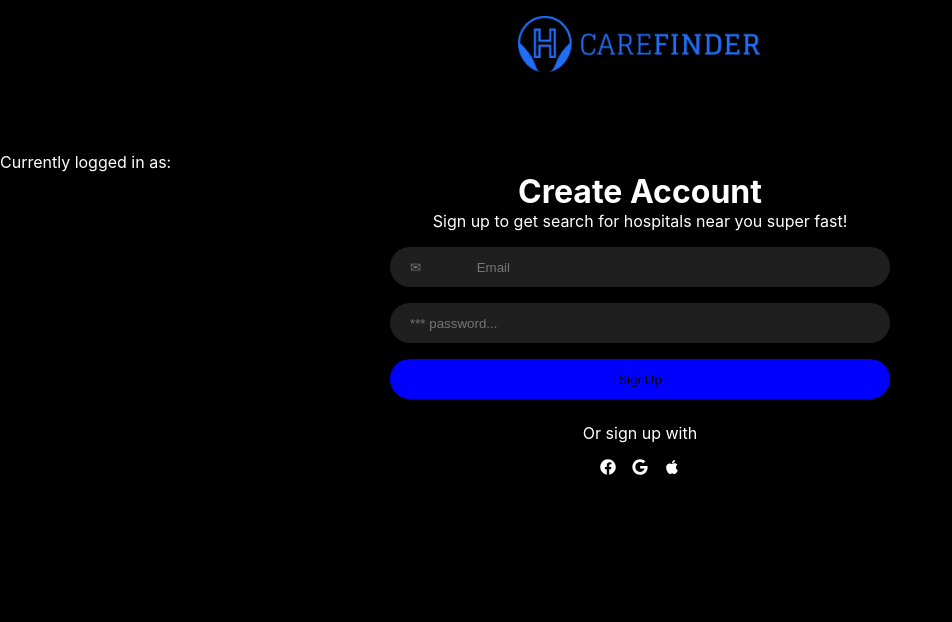
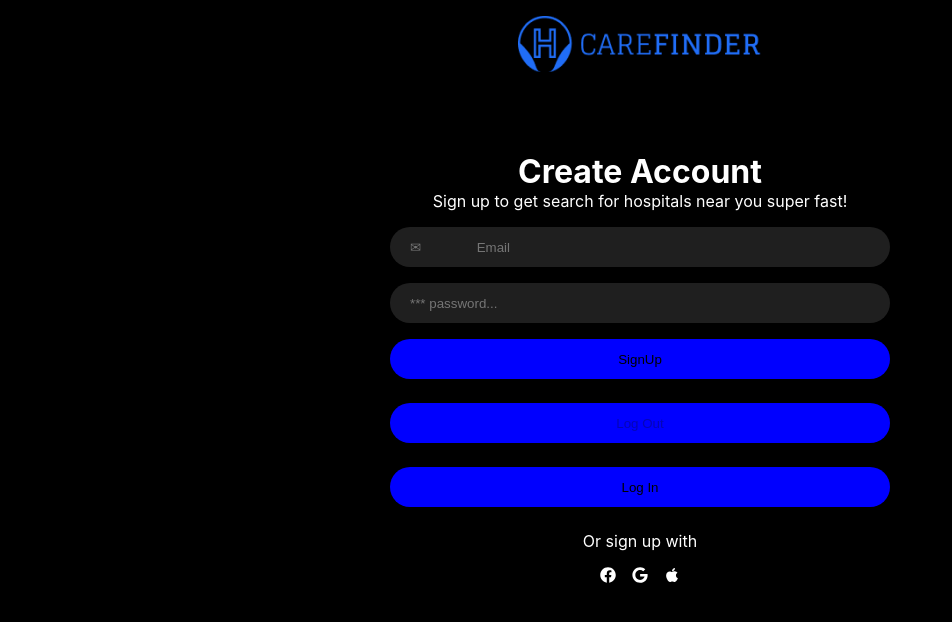
Before and after one commit to RidwanAdebosin/CareFinder, a React (Vite) app: page /signupform in a window 1280 px wide. Shown: the top 622 px of the page, without its empty margins (0-952 px from the left). Built offline with nearby package versions, Linux system fonts and the light colour scheme; no server answers.

Commit message:
Form Authentication debugged

```diff
--- a/src/Pages/SignUp/SignUpForm.tsx
+++ b/src/Pages/SignUp/SignUpForm.tsx
@@ -4,8 +4,7 @@ import "./SignUp.css";
 import CareFinderLogo from ".//careFinderLogo.png"
 import { signup, useAuth, logout, login, } from "../../config";
 import { FormEvent, useRef, useState } from "react";
-import AddHospitals from "../AddHospitals/AddHospitals";
-// import AddHospitals from "../AddHospitals/AddHospitals";
+
 
 
 
@@ -30,25 +29,25 @@ const currentUser = useAuth();
 setLoading(false);
   }
 
-//   async function handlelogout(){
-//     setLoading(true);
-//   try {
-//   await logout();
-//   }catch{
-//     alert("Error!");
-//   }
-//   setLoading(false);
-// }
+  async function handleLogout(){
+    setLoading(true);
+  try {
+  await logout();
+  }catch{
+    alert("Error!");
+  }
+  setLoading(false);
+}
 
-// async function handlelogin(){
-//   setLoading(true);
-//   try {
-//     await login(emailRef.current.value, passwordRef.current.value);
-//   } catch {
-//     alert("Welcome {currentUser.email}")
-//   }
-//   setLoading(false);
-// }
+async function handleLogin(){
+  setLoading(true);
+  try {
+    await login(emailRef.current.value, passwordRef.current.value);
+  } catch {
+    alert("Welcome {currentUser.email}")
+  }
+  setLoading(false);
+}
 
 
 
@@ -61,10 +60,9 @@ setLoading(false);
           className="signup-carefinder-logo"
         />
       </div>
- Currently logged in as: {currentUser?.email}
- {/* <AddHospitals/> */}
-      {/* {!currentUser &&  */}
-      <>
+ {/* Currently logged in as: {currentUser?.email} */}
+
+
       <div className="signup-form">
         <h1>Create Account</h1>
         <p>Sign up to get search for hospitals near you super fast!</p>
@@ -88,9 +86,10 @@ setLoading(false);
 
         <button className="signup-btn" disabled={loading || currentUser} onClick={handleSignup}>SignUp</button>
 
-        {/* <button className="signup-btn" disabled={loading || currentUser}  onClick={handlelogin}>Log In</button> */}
+        <button className="signup-btn" disabled={loading || !currentUser} onClick={handleLogout}>Log Out</button>
 
-        {/* <button className="signup-btn" disabled={loading || !currentUser} onClick={handlelogout}>Log Out</button> */}
+        <button className="signup-btn" disabled={loading || currentUser}  onClick={handleLogin}>Log In</button>
+
 
         <p>Or sign up with</p>
         <span className="signup-socials">
@@ -99,15 +98,6 @@ setLoading(false);
           <FaApple />
         </span>
       </div>
-      </>
-      {/* } */}
-
-
-{/*
-      { !currentUser &&
-      <>
-      <button className="signup-btn" disabled={loading || !currentUser} onClick={handlelogout}>Log Out</button>
-      </>} */}
 
     </div>
   );
@@ -120,133 +110,3 @@ export default SignUpForm;
     &larr;
   </Link>
 </span> */}
-
-
-
-
-// import { FaFacebook, FaGoogle, FaApple } from "react-icons/fa";
-// import "./SignUp.css";
-// // import { redirect } from "react-router-dom";
-// import CareFinderLogo from ".//careFinderLogo.png"
-// import { signup, useAuth, logout, login, signIn, auth } from "../../config";
-// import { FormEvent, useRef, useState } from "react";
-// // import AddHospitals from "../AddHospitals/AddHospitals";
-
-
-
-// function SignUpForm() {
-// const [loading, setLoading] =useState(false);
-// const currentUser = useAuth();
-
-//   const emailRef = useRef<HTMLInputElement>(null);
-//   const passwordRef = useRef<HTMLInputElement>(null);
-
-//   async function handleSignup(e: FormEvent){
-
-//     e.preventDefault();
-//   // if(!emailRef.current || !passwordRef.current){
-//   //   return;
-//   // }
-//   // try{
-//   //   setLoading(true);
-//   //    signup(emailRef.current.value, passwordRef.current.value);
-
-//   // } catch {
-//   //   alert("Error!")
-//   // }
-// setLoading(false);
-//   }
-
-//   async function handlelogout(){
-//     setLoading(true);
-//   try {
-//   await logout();
-//   }catch{
-//     alert("Error!");
-//   }
-//   setLoading(false);
-// }
-
-// async function handlelogin(){
-//   setLoading(true);
-//   try {
-
-//     const User = await signIn(auth, emailRef.current.value, passwordRef.current.value);
-//    console.log(User)
-//   } catch {
-//     alert("Welcome {currentUser.email}")
-//   }
-//   setLoading(false);
-// }
-
-
-
-//   return (
-//     <div>
-//       <div className="signup-careFinder-logo">
-//         <img
-//           src={CareFinderLogo}
-//           alt="CareFinder"
-//           className="signup-carefinder-logo"
-//         />
-//       </div>
-//  {/* Currently logged in as: {currentUser?.email} */}
-//       {!currentUser &&
-//       <>
-//       <div className="signup-form">
-//         <h1>Create Account</h1>
-//         <p>Sign up to get search for hospitals near you super fast!</p>
-//         <div className="signup-input-container">
-
-//           <input
-//             ref={emailRef}
-//             type="email"
-//             placeholder="&#9993;
-//               Email"
-//               className="signup-input"
-//               />
-
-//           <input
-//             ref={passwordRef}
-//             type="password"
-//             placeholder="&#42;&#42;&#42; password..."
-//             className="signup-input"
-//             />
-//         </div>
-
-//         <button className="signup-btn" disabled={loading} onClick={handleSignup}>SignUp</button>
-
-//         <button className="signup-btn" disabled={loading}  onClick={async() => {
-// await handlelogin()
-//         }}>Log In</button>
-
-//         <button className="signup-btn" disabled={loading || !currentUser} onClick={handlelogout}>Log Out</button>
-
-//         <p>Or sign up with</p>
-//         <span className="signup-socials">
-//           <FaFacebook />
-//           <FaGoogle />
-//           <FaApple />
-//         </span>
-//       </div>
-//       </>
-//       }
-
-
-
-//       { !currentUser &&
-//       <>
-//       <button className="signup-btn" disabled={loading || !currentUser} onClick={handlelogout}>Log Out</button>
-//       </>}
-
-//     </div>
-//   );
-// }
-// export default SignUpForm;
-
-
-{/* <span className="go-back-to-homepage">
-  <Link to="/" className="go-back-to-homepage">
-    &larr;
-  </Link>
-</span> */}
```
